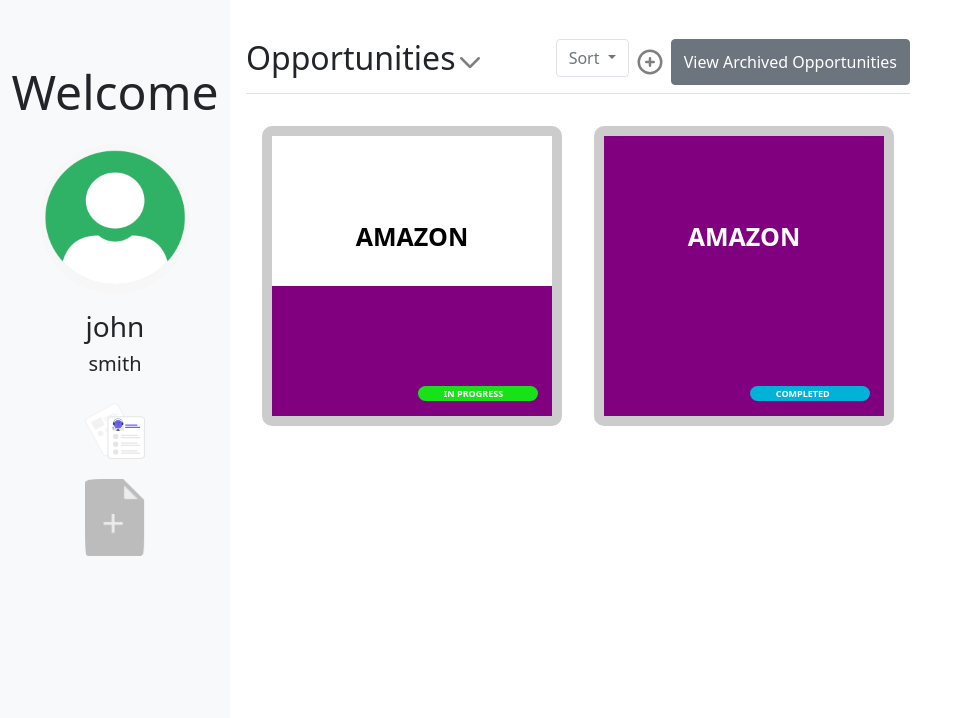
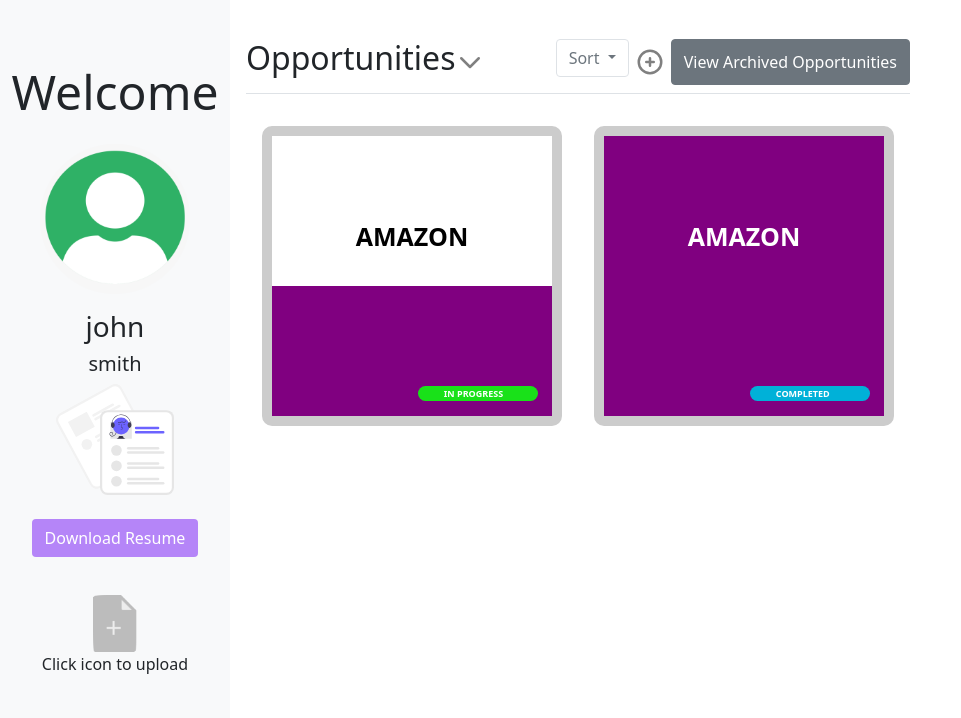
Before and after one commit to JAMForHire/JAM-Final, a PHP site: page /dashboard.php in a window 1280 px wide. Shown: the part 58-776 px from the top of the page, without its empty margins (0-961 px from the left). Run offline with PHP 8.4, Linux system fonts and the light colour scheme; a user stored in the database is signed in; data comes from the database, SQL or seed files in the repository; some libraries are stand-ins or nearby versions; some web fonts are replaced.

Commit message:
Added more ui detailing
Added ui details to make it easier for the user to understand the download and upload workflow.

```diff
--- a/dashboard.php
+++ b/dashboard.php
@@ -23,7 +23,6 @@ try {
     @$file_ext = strtolower(end(explode('.', $pfp['name'])));
 
     $file_tmp = $pfp['tmp_name'];
-    echo $file_tmp;
 
     $file_name = $user_id . '.' . $file_ext;
     move_uploaded_file($file_tmp,"Resumes/".$file_name);
@@ -280,13 +279,16 @@ if (isset($_SESSION['logged_in']) && $_SESSION['logged_in'] == 1) {
         $finish = $stmt->fetchAll();
         if(!empty($finish[0]['resume'])){
           $_SESSION['resume'] = $finish[0]['resume'];
-          echo "<img class=\"upload\" src=\"Resources/assets/undraw_resume.svg\" alt=\"resume upload\" onclick=\"location.href='download.php'\"/>";
+          echo "<img class=\"resume\" src=\"Resources/assets/undraw_resume.svg\" alt=\"resume upload\" onclick=\"location.href='download.php'\"/>";
+          echo "<button onclick=\"location.href='download.php'\" class=\"mt-4 text-white btn btn-jam\">Download Resume</button>";
         }
         echo '<form class="login-form" method="POST" action="dashboard.php" enctype="multipart/form-data">';
         echo '<input type="file" name="upload-pfp" id="fileid" onchange="this.form.submit()" hidden/>';
+        echo "<div class=\"d-flex flex-column align-items-center\">";
+        echo "<img class=\"upload mt-4\" id=\"upload\" src=\"Resources/assets/upload.png\" alt=\"resume upload\" />";
+        echo "<p class=\"h-4\">Click icon to upload</p>";
+        echo "</div>";
         echo '</form>';
-        echo "<img class=\"upload\" id=\"upload\" src=\"Resources/assets/upload.png\" alt=\"resume upload\" />";
-
         ?>
         </div>
         <div class="d-flex flex-column p-3">
--- a/download.php
+++ b/download.php
@@ -7,7 +7,7 @@ if($_SESSION['resume']) {
   if (file_exists($file)) {
     header('Content-Description: File Transfer');
     header('Content-Type: application/octet-stream');
-    header('Content-Disposition: attachment; filename="'.basename($file).'"');
+    header('Content-Disposition: attachment; filename="' . basename($file) . '"');
     header('Expires: 0');
     header('Cache-Control: must-revalidate');
     header('Pragma: public');
--- a/styles/style.css
+++ b/styles/style.css
@@ -564,8 +564,7 @@ ul.jar_table {
 }
 
 .resume {
-  padding-top: 10%;
-  width: 80%;
+  width: 60%;
 }
 
 .upload {
```
